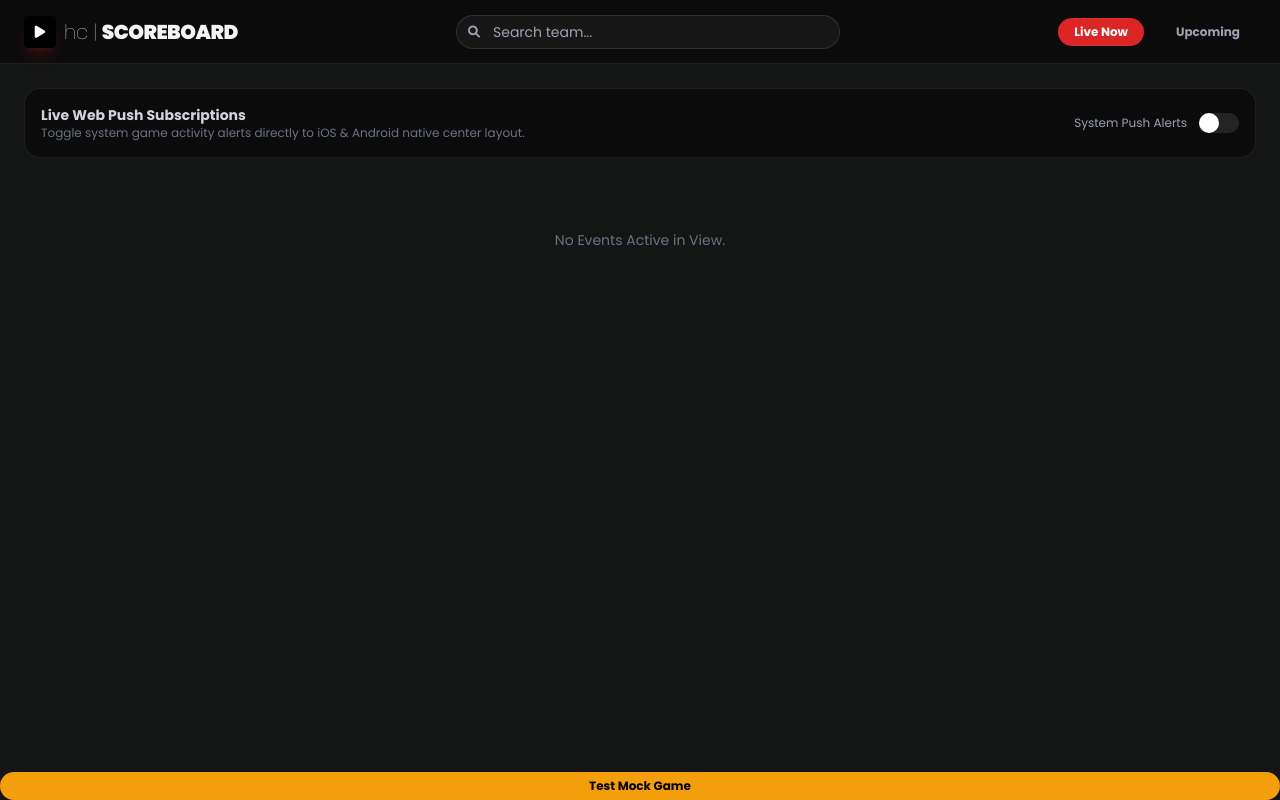
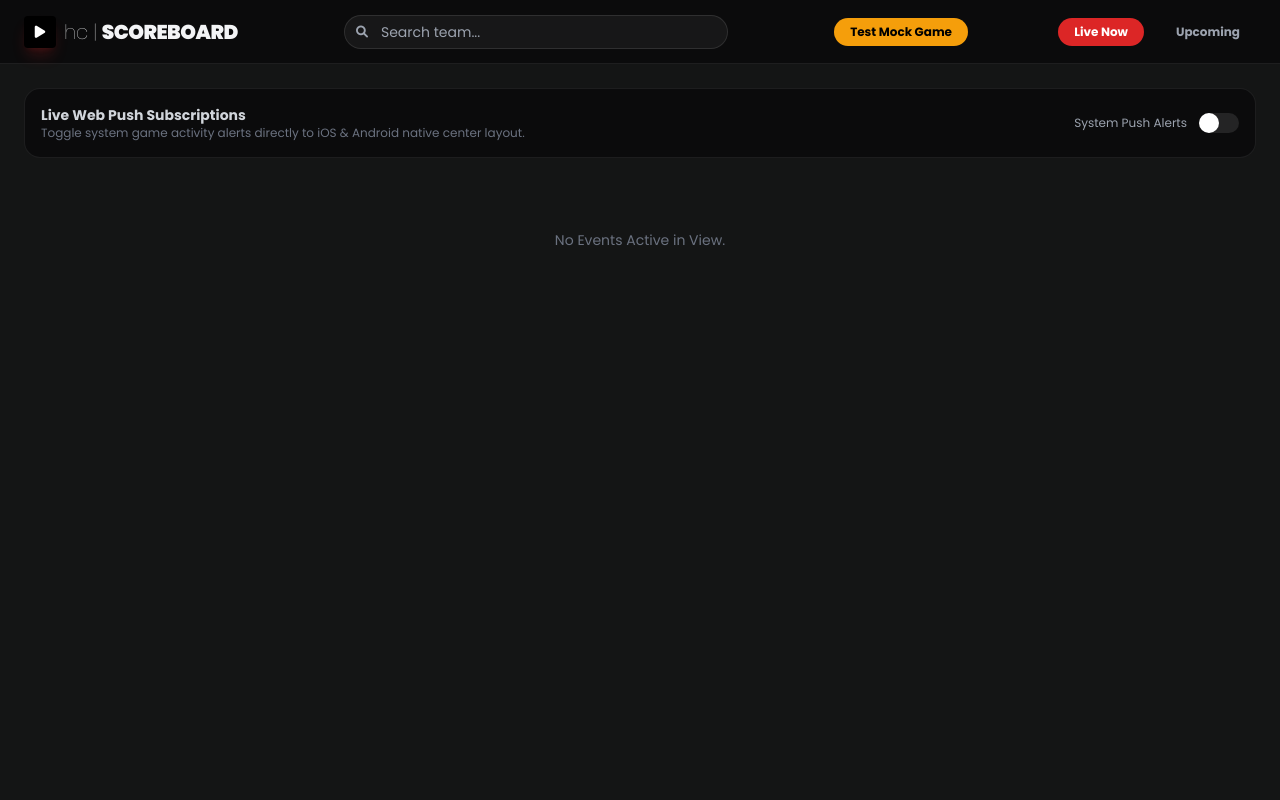
Before and after one commit to MrChris-2025/webpush26, a plain HTML site: page index.html in a window 1280 px wide. Drawn offline with nearby package versions, Linux system fonts and the light colour scheme; no server answers.

Commit message:
Update index.html

```diff
--- a/index.html
+++ b/index.html
@@ -32,7 +32,7 @@
         <div class="flex-1 max-w-sm mx-4 relative">
             <span class="absolute inset-y-0 left-0 flex items-center pl-3 text-gray-400"><i class="fa-solid fa-magnifying-glass text-xs"></i></span>
             <input type="text" id="searchInput" placeholder="Search team..." class="w-full bg-white/5 border border-white/10 rounded-full py-1.5 pl-9 pr-4 text-sm text-white focus:outline-none focus:border-red-600">
-        </div>
+        </div>  <button id="testBtnMock" class="px-4 py-1.5 rounded-full text-xs font-bold bg-amber-500 text-black">Test Mock Game</button>
 
         <div class="flex items-center gap-4">
             <button id="topBtnLive" class="px-4 py-1.5 rounded-full text-xs font-bold bg-red-600 text-white">Live Now</button>
@@ -62,10 +62,5 @@
 
     <script type="module" src="./app.js"></script>
 
-
-
-
-    <button id="testBtnMock" class="px-4 py-1.5 rounded-full text-xs font-bold bg-amber-500 text-black">Test Mock Game</button>
-
 </body>
 </html>
```
